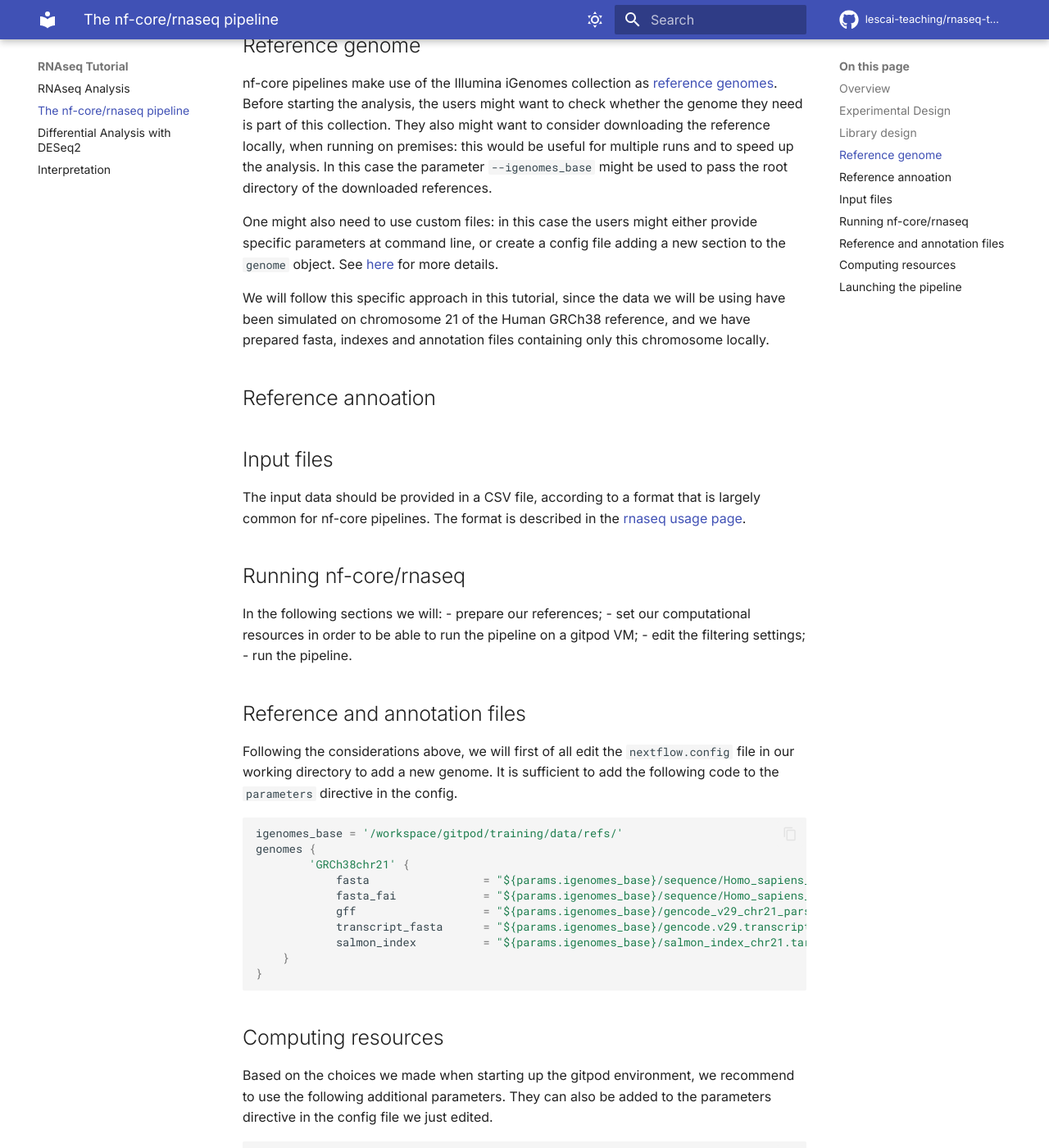
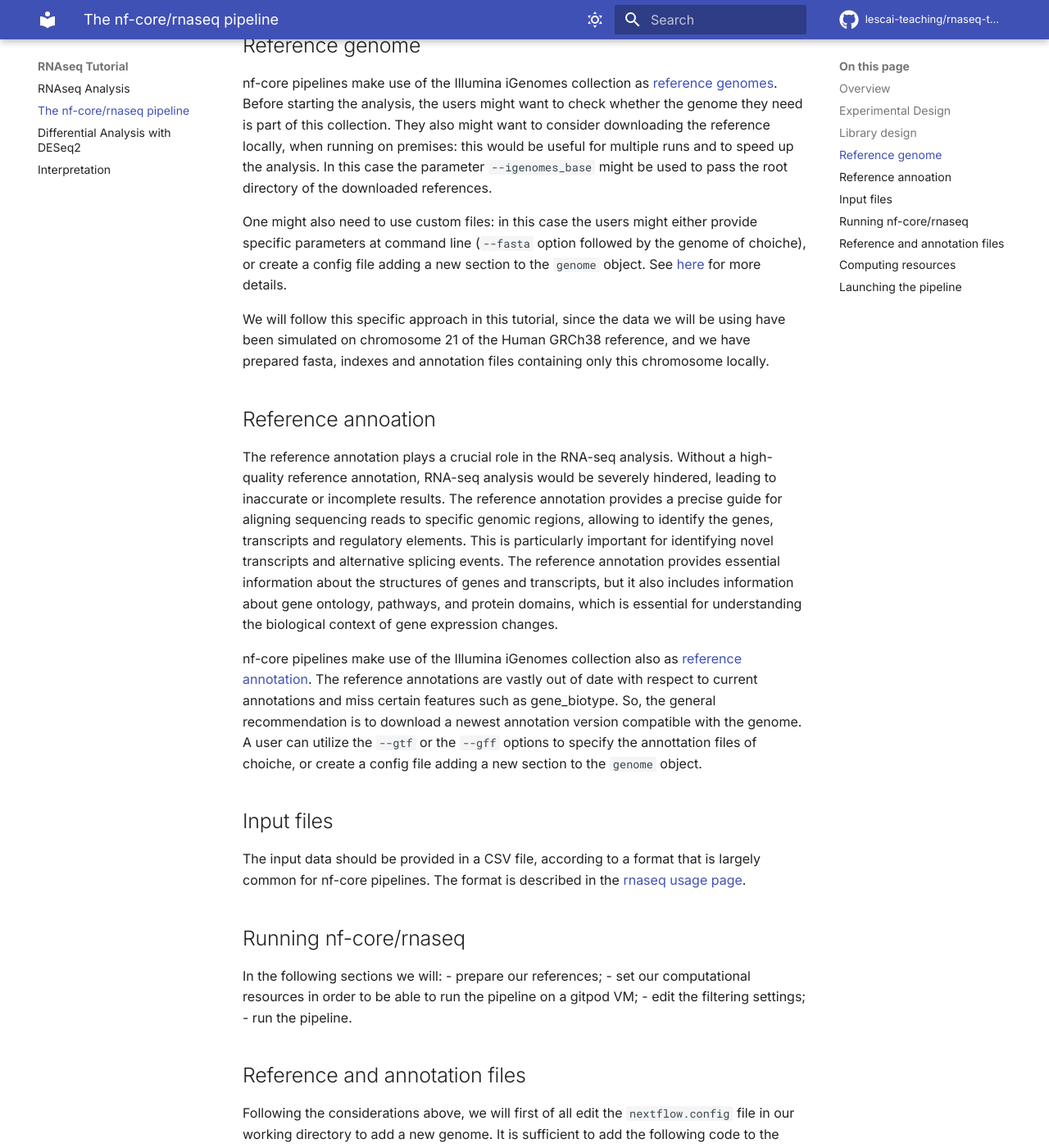
Before and after one commit to santorsola-teaching/nf-core-gitpod-run, an MkDocs documentation site: the page built from docs/rnaseq.md, in a window 1280 px wide and 1400 px high, scrolled down 2263 px. Shown: the whole window at 82% size. Built offline with MkDocs 1.6.1 and Material for MkDocs 9.7.7, drawn with Linux system fonts in a browser that asks for light colours; comment, search, counter and statistics services are not loaded.

Commit message:
add reference annotation paragraph

```diff
--- a/docs/rnaseq.md
+++ b/docs/rnaseq.md
@@ -28,13 +28,17 @@ nf-core pipelines make use of the Illumina iGenomes collection as [reference gen
 Before starting the analysis, the users might want to check whether the genome they need is part of this collection.
 They also might want to consider downloading the reference locally, when running on premises: this would be useful for multiple runs and to speed up the analysis. In this case the parameter `--igenomes_base` might be used to pass the root directory of the downloaded references.
 
-One might also need to use custom files: in this case the users might either provide specific parameters at command line, or create a config file adding a new section to the `genome` object. See [here](https://nf-co.re/docs/usage/reference_genomes#custom-genomes) for more details.
+One might also need to use custom files: in this case the users might either provide specific parameters at command line (`--fasta` option followed by the genome of choiche), or create a config file adding a new section to the `genome` object. See [here](https://nf-co.re/docs/usage/reference_genomes#custom-genomes) for more details.
 
 We will follow this specific approach in this tutorial, since the data we will be using have been simulated on chromosome 21 of the Human GRCh38 reference, and we have prepared fasta, indexes and annotation files containing only this chromosome locally.
 
 ## Reference annoation
 
+The reference annotation plays a crucial role in the RNA-seq analysis. Without a high-quality reference annotation, RNA-seq analysis would be severely hindered, leading to inaccurate or incomplete results. The reference annotation provides a precise guide for aligning sequencing reads to specific genomic regions, allowing to identify the genes, transcripts and regulatory elements. This is particularly important for identifying novel transcripts and alternative splicing events.
+The reference annotation provides essential information about the structures of genes and transcripts, but it also includes information about gene ontology, pathways, and protein domains, which is essential for understanding the biological context of gene expression changes.
 
+nf-core pipelines make use of the Illumina iGenomes collection also as [reference annotation](https://nf-co.re/docs/usage/reference_genomes).
+The reference annotations are vastly out of date with respect to current annotations and miss certain features such as gene_biotype. So, the general recommendation is to download a newest annotation version compatible with the genome. A user can utilize the `--gtf` or the `--gff` options to specify the annottation files of choiche, or create a config file adding a new section to the `genome` object.
 
 ## Input files
 
```
